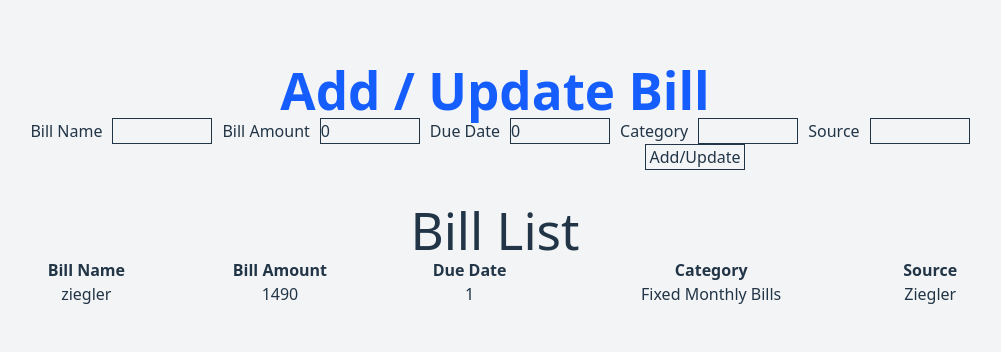
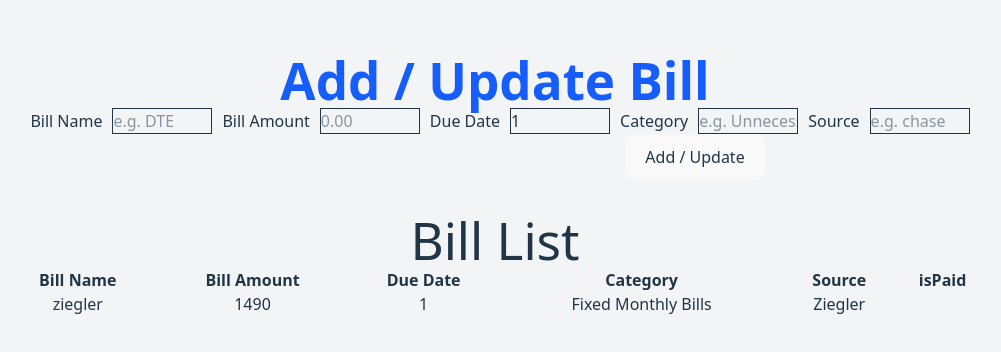
Before and after one commit to MrSankofa/Robust-React-Bill-Tracker, a React (Vite) app: page / in a window 1280 px wide. Shown: the part 248-600 px from the top of the page, without its empty margins (145-1146 px from the left). Built offline with nearby package versions, Linux system fonts and the light colour scheme.

Commit message:
refactor(feature): add bill to use form data and started validation. added more todos

```diff
--- a/src/App.tsx
+++ b/src/App.tsx
@@ -1,43 +1,101 @@
 import './App.css'
 import {useState} from "react";
+import * as React from "react";
+
+type Bill = {
+    id: string,
+    name: string;
+    dueDate: number;
+    category: string;
+    source: string;
+    userId: string;
+    paid: boolean;
+}
 
 function App() {
+    // todo: parse out components and separate add bill page from the landing page which will be the dashboard
+    // todo: you will need ids for your bills
+    // todo: set up redux for bills
+    // todo: implement editing for bills
 
 
+    const [formData, setFormData ] = useState( {
+        id: JSON.stringify(Math.random()),
+        name: '',
+        dueDate: 1,
+        category: '',
+        source: '',
+        amount: 0,
+        isPaid: false
+    });
+
+    const [errors, setErrors ] = useState<Record<string, string>>({})
+
     const [bills, setBills] = useState([{
-        billName: "ziegler",
+        id: JSON.stringify(Math.random()),
+        name: "ziegler",
         amount: 1490,
         dueDate: 1,
         category: "Fixed Monthly Bills",
         source: "Ziegler",
+        isPaid: false
     }]);
+
+    const handleInputChange = (field: string, value: string | number) => {
+        setFormData( prevState => ({ ...prevState, [field]: value}));
+
+        if(errors[field]) setErrors( prevState => ({ ...prevState, [field]: ''}));
+    };
+
+
+    const validateForm = () => {
+        const newErrors: Record<string, string> = {};
+
+        if(!formData.name.trim()) {
+            newErrors.name = 'Bill Name is required';
+        }
+
+        if(!formData.category.trim()) {
+            newErrors.category = 'Category is required';
+        }
+
+        if(!formData.source.trim()) {
+            newErrors.source = 'source is required';
+        }
+
+        if(formData.amount <= 0) {
+            newErrors.amount = 'Amount must be greater than 0';
+        }
+
+        if(formData.dueDate < 1 || formData.dueDate > 31) {
+            newErrors.dueDate = 'Due date must be between 1 and 31';
+        }
+
+        setErrors(newErrors);
+        return Object.keys(newErrors).length === 0;
+    }
+
+
+    const handleSubmit = (e: React.FormEvent) => {
+        e.preventDefault();
+
+        if( !validateForm()) return;
+
+        const billData = {
+            id: Date.now().toString(),
+            name: formData.name,
+            dueDate: formData.dueDate,
+            category: formData.category,
+            source: formData.source,
+            amount: formData.amount,
+            isPaid: bills.find( b => b.id === formData.id)?.isPaid || false
+        };
+
+        setBills( bills => [...bills, billData]);
+    }
 
 
 
-    const [billName, setBillName] = useState("");
-    const [amount, setAmount] = useState(0);
-    const [dueDate, setDueDate] = useState(0);
-    const [category, setCategory] = useState("");
-    const [source, setSource] = useState("");
-
-
-    const addBill = () => {
-        const bill = {
-            billName,
-            amount,
-            dueDate,
-            category,
-            source
-        };
-
-        setBills( (bills) => [...bills, bill] );
-
-        setBillName(() => "");
-        setAmount(() => 0);
-        setDueDate(() => 0);
-        setCategory(() => "");
-        setSource(() => "");
-    }
 
 
 
@@ -49,19 +107,19 @@ function App() {
                   <h1 className="text-4xl font-bold text-blue-600">Add / Update Bill</h1>
 
 
-                  <form className={"w-full"}>
+                  <form onSubmit={handleSubmit} className={"w-full"}>
                       <label className={"form"} htmlFor="billName">Bill Name</label>
-                      <input type="text" name={"billName"} value={billName} onChange={(e) => setBillName(e.target.value)}/>
+                      <input type="text" name={"billName"} placeholder={"e.g. DTE"} value={formData.name} onChange={(e) => handleInputChange("name", e.target.value)}/>
                       <label className={"form"} htmlFor="billAmount" >Bill Amount</label>
-                      <input type="text" name={"billAmount"} value={amount} onChange={(e) => setAmount(parseFloat(e.target.value))}/>
+                      <input type="number" name={"billAmount"} placeholder={"0.00"} value={formData.amount || ''} onChange={(e) => handleInputChange("amount", parseFloat(e.target.value))}/>
                       <label className={"form"} htmlFor="dueDate">Due Date</label>
-                      <input type="text" name={"dueDate"} value={dueDate} onChange={(e) => setDueDate(parseFloat(e.target.value))}/>
+                      <input type="number" name={"dueDate"} placeholder={'15'} value={formData.dueDate || ''} onChange={(e) => handleInputChange("dueDate", parseFloat(e.target.value))}/>
                       <label className={"form"} htmlFor="category">Category</label>
-                      <input type="text" name={"category"} value={category} onChange={(e) => setCategory(e.target.value)}/>
+                      <input type="text" name={"category"} placeholder={"e.g. Unnecessary Bill"} value={formData.category} onChange={(e) => handleInputChange("category", e.target.value) }/>
                       <label className={"form"} htmlFor="source">Source</label>
-                      <input type="text" name={"source"} value={source} onChange={(e) => setSource(e.target.value)}/>
+                      <input type="text" name={"source"} placeholder={"e.g. chase"} value={formData.source} onChange={(e) => handleInputChange("source", e.target.value ) } />
 
-                      <input onClick={() => addBill()} className={"ml-100"} type="button" value={"Add/Update"}/>
+                      <button className={"ml-100"} type="submit">Add / Update</button>
                   </form>
 
               </div>
@@ -79,18 +137,20 @@ function App() {
                           <th>Due Date</th>
                           <th>Category</th>
                           <th>Source</th>
+                          <th>isPaid</th>
                       </tr>
                       </thead>
                       <tbody id={"bill-list"}>
 
 
                       { bills.map( data => {
-                          return <tr>
-                              <td> {data["billName"]}</td>
+                          return <tr key={data["id"]}>
+                              <td> {data["name"]}</td>
                               <td> {data["amount"]}</td>
                               <td> {data["dueDate"]}</td>
                               <td> {data["category"]}</td>
                               <td> {data["source"]}</td>
+                              <td> {data["isPaid"]}</td>
                           </tr>
                       })}
                       </tbody>
```
